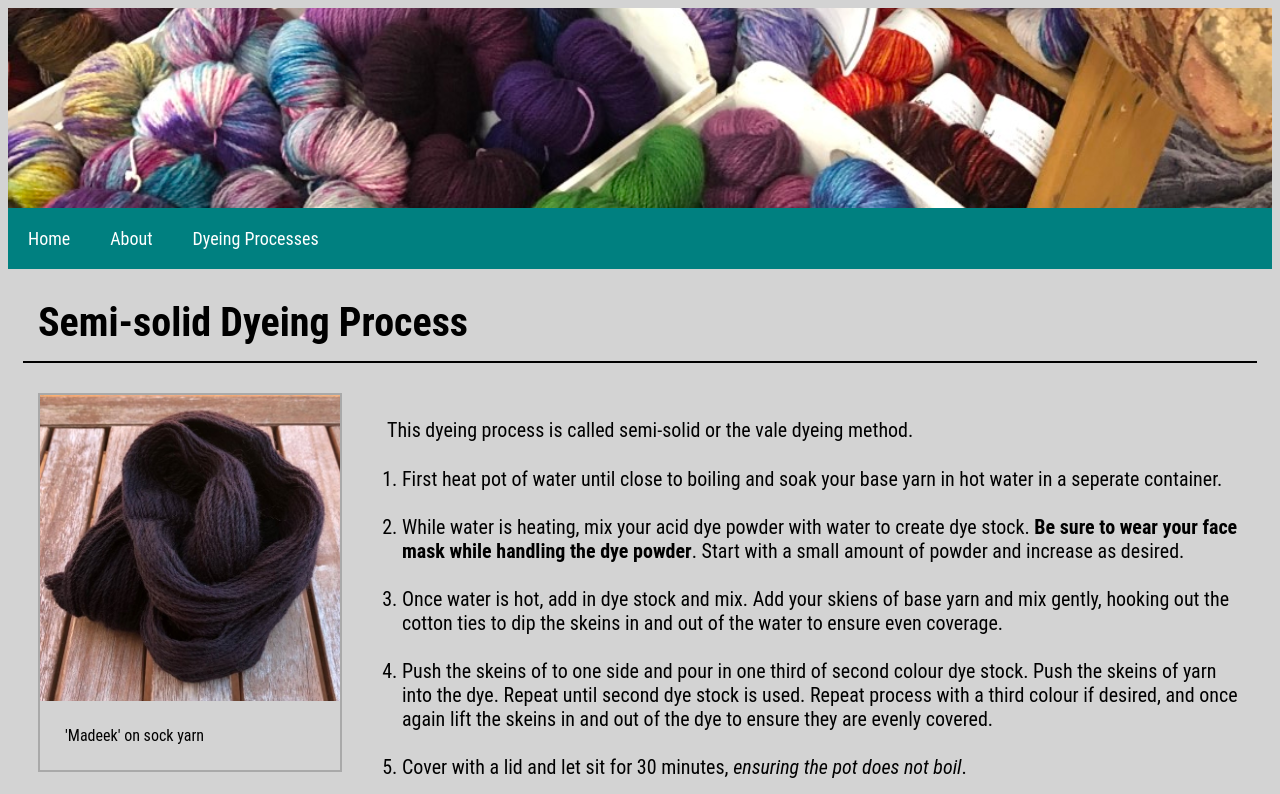
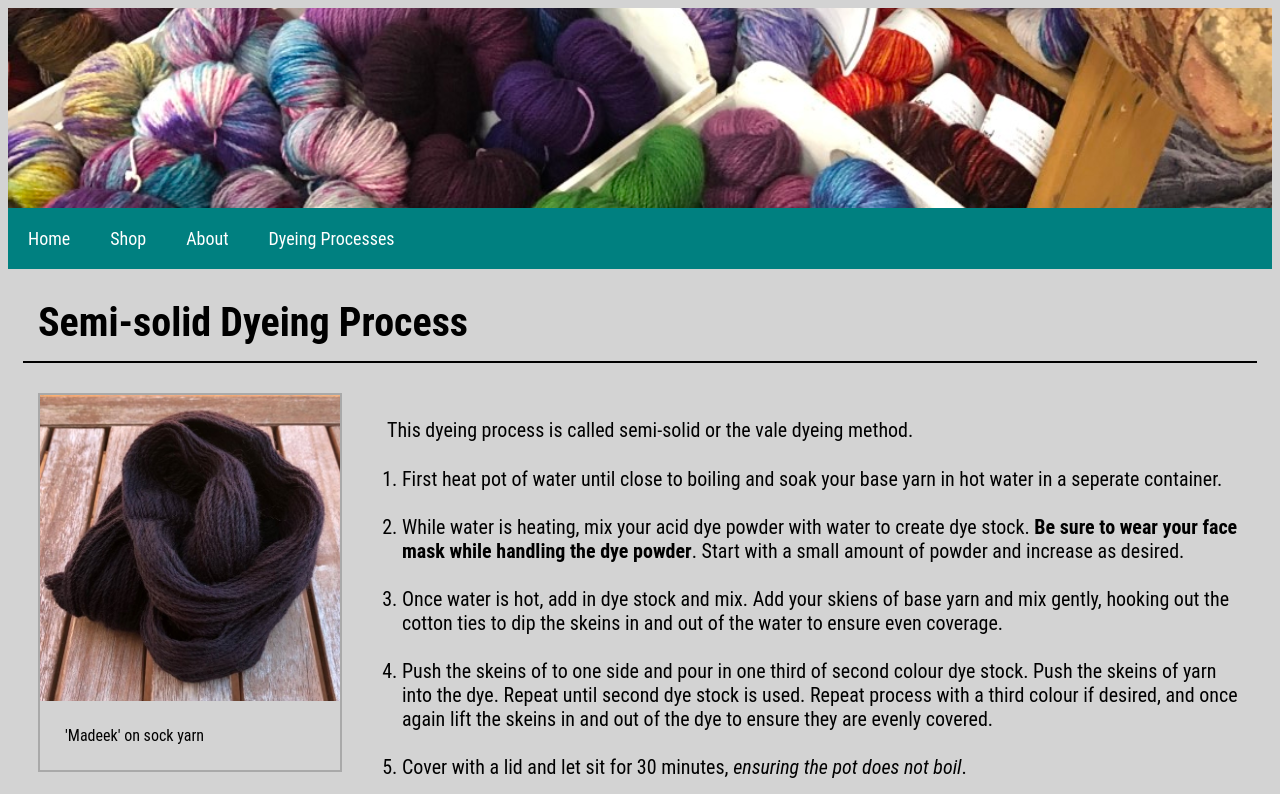
Before and after one commit to Cara-Barter/SpiritSongWebsite, a plain HTML site: page potdye.html in a window 1280 px wide. Shown: the top 794 px of the page. Drawn offline with Linux system fonts and the light colour scheme.

Commit message:
Update potdye.html

```diff
--- a/potdye.html
+++ b/potdye.html
@@ -14,6 +14,8 @@
 
   <nav class="navbar">
     <a href="index.html">Home</a>
+
+    <a href="shop.html">Shop</a>
 
     <div class="dropdown">
       <button class="dropbtn">About</button>
```
